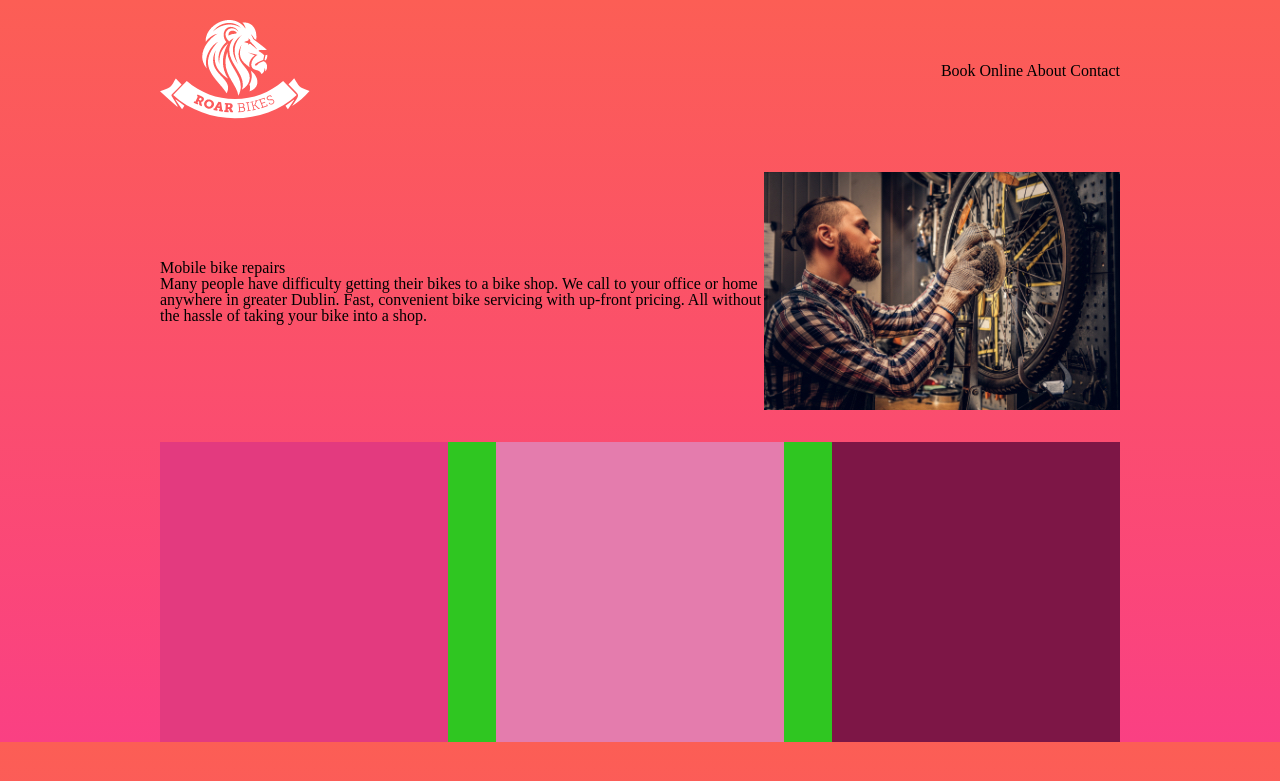
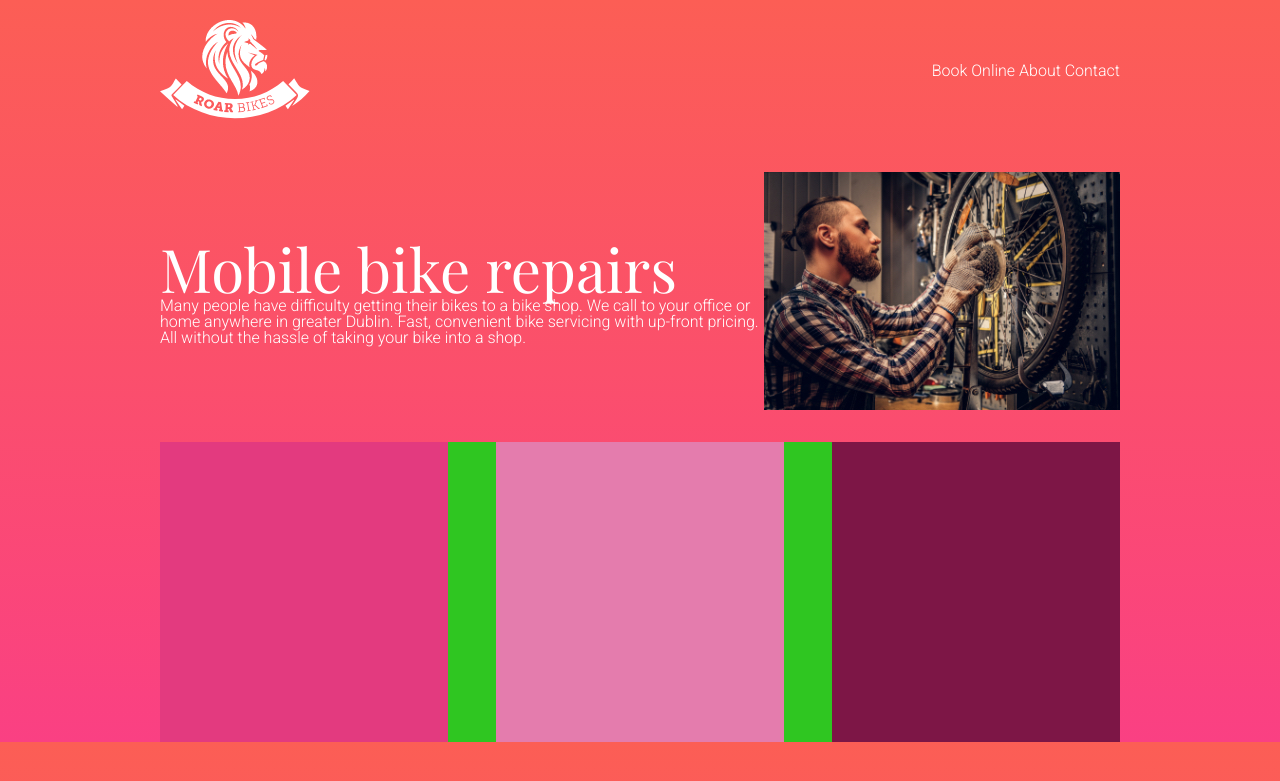
Before and after one commit to deuxemm/web-d-proj-2, a PHP site: page / in a window 1280 px wide. Shown: the top 781 px of the page. Run offline with PHP 8.4, Linux system fonts and the light colour scheme.

Commit message:
add new fonts

```diff
--- a/index.html
+++ b/index.html
@@ -11,6 +11,8 @@
 
         <!-- This is my own stylesheet -->
         <link rel="stylesheet" href="style.css">
+
+        <link href="https://fonts.googleapis.com/css2?family=Playfair+Display&family=Roboto:wght@300&display=swap" rel="stylesheet">
 
 </head>
 
--- a/style.css
+++ b/style.css
@@ -1,5 +1,7 @@
 body {
     background-image:linear-gradient( #FC5E55, #FA4083);
+    font-family: 'Roboto', sans-serif;
+    color: white;
 }
 
 .container {
@@ -55,3 +57,8 @@ main {
 .herobox2 {
     flex: 1;
 }
+
+h1 {
+    font-size: 60px;
+    font-family: 'Playfair Display', serif;
+}
```
Also changed, not shown: font-family.txt (added, +10 -0 lines).
